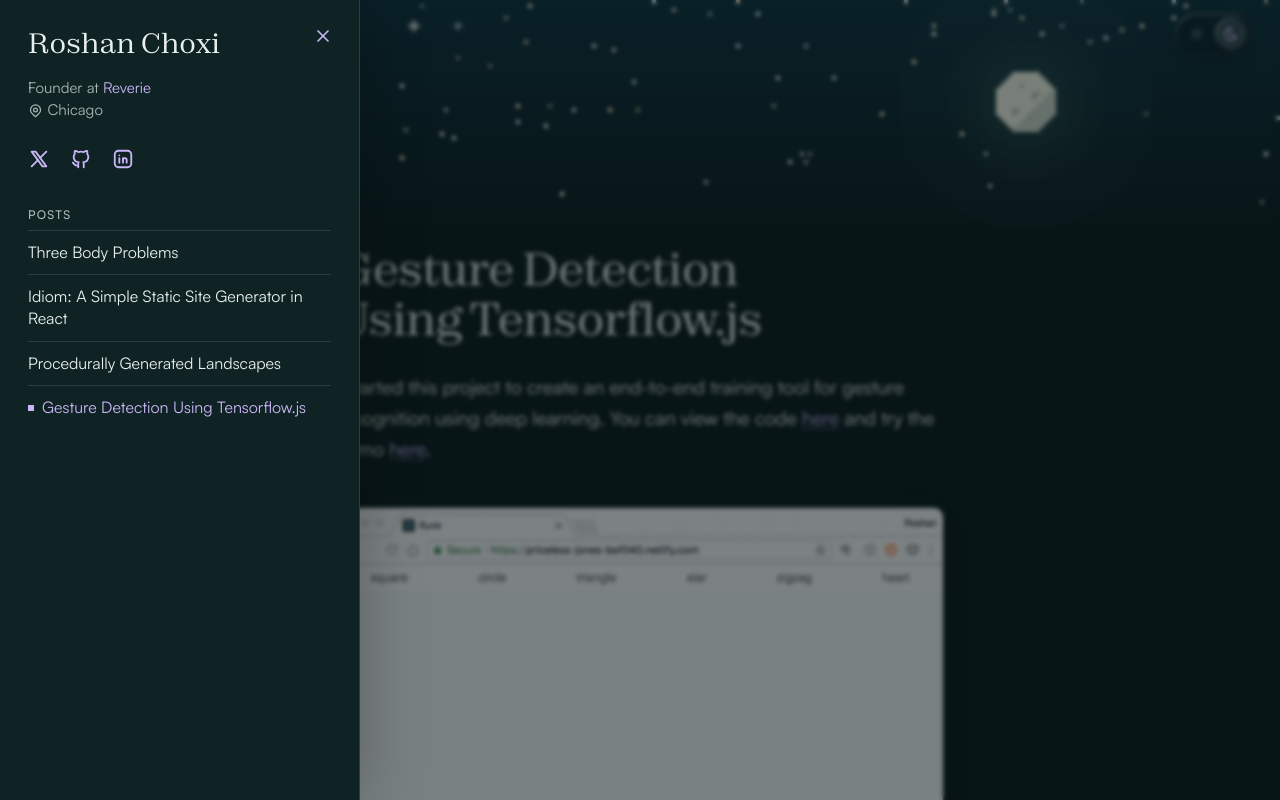
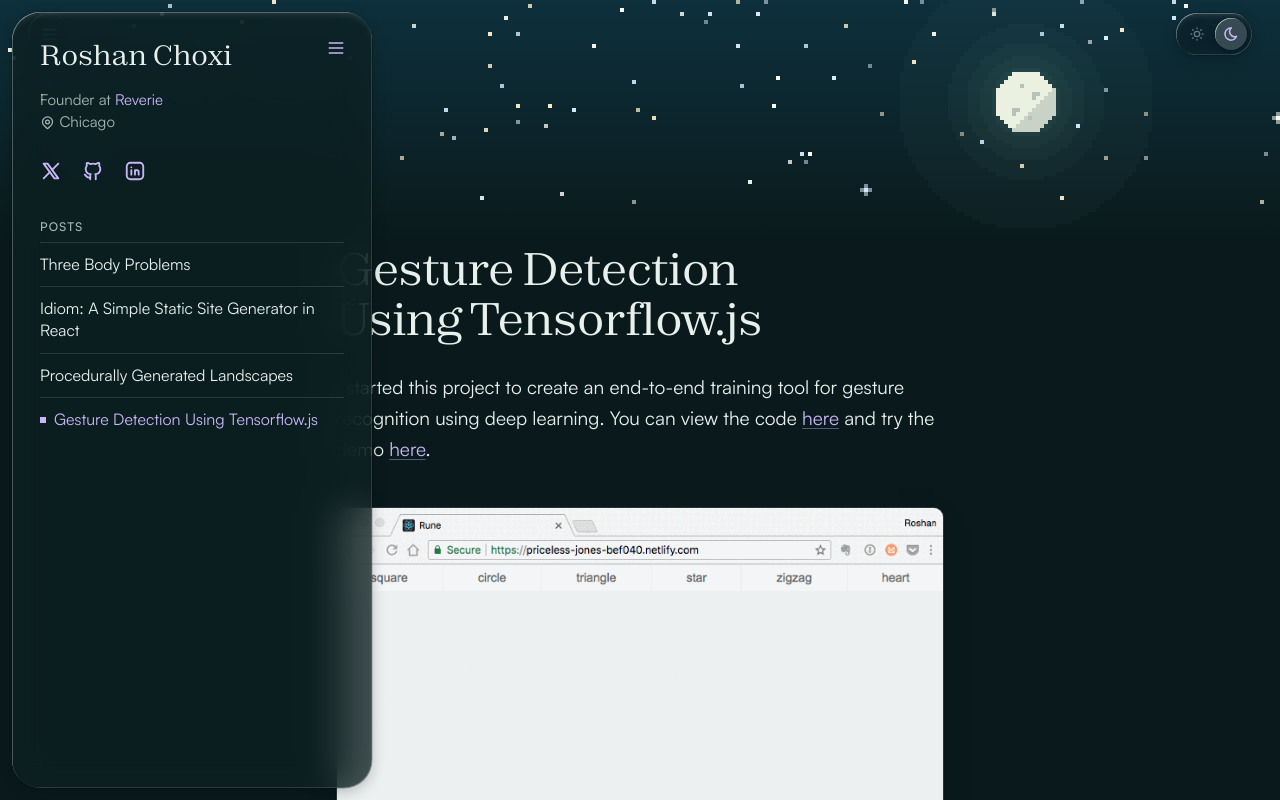
Before and after one commit to choxi/choxi.github.io, a Next.js app: page /posts/gesture-detection-using-tensorflowjs in a window 1280 px wide. Both pictures are taken after a click on the button 49 px from the left and 34 px from the top of the page. Shown: the top 800 px of the page. Built offline with nearby package versions, Linux system fonts and the light colour scheme.

Commit message:
makes the drawer a floating liquid glass panel without blurring or dimming the page, closes it with the menu icon, and slows the sky animations to 40% speed

```diff
--- a/app/components/post-chrome.tsx
+++ b/app/components/post-chrome.tsx
@@ -149,7 +149,7 @@ export default function PostChrome() {
       <dialog
         id="site-drawer"
         ref={dialog}
-        className="drawer"
+        className="drawer glass"
         aria-label="Menu"
         tabIndex={-1}
         onClick={onDialogClick}
@@ -161,8 +161,9 @@ export default function PostChrome() {
       >
         <button type="button" className="drawer-close" onClick={close} aria-label="Close menu">
           <TablerIcon size={20}>
-            <path d="M18 6l-12 12" />
-            <path d="M6 6l12 12" />
+            <path d="M4 6l16 0" />
+            <path d="M4 12l16 0" />
+            <path d="M4 18l16 0" />
           </TablerIcon>
         </button>
         <Sidebar />
--- a/app/components/sky-scene.tsx
+++ b/app/components/sky-scene.tsx
@@ -19,6 +19,10 @@ type Theme = "day" | "night";
 
 const PX = 4;
 const FPS_INTERVAL = 1000 / 12;
+// Everything in the sky runs at this fraction of its natural pace, so the
+// twinkling, the breathing glow, the rays and the drifting clouds stay
+// gentle at the top of the page.
+const SPEED = 0.4;
 
 function mulberry32(seed: number) {
   return () => {
@@ -235,7 +239,7 @@ export default function SkyScene({ className }: { className?: string }) {
     let visible = true;
 
     const render = () => {
-      if (layout) draw(ctx, layout, currentTheme(), still ? 0 : (performance.now() - start) / 1000);
+      if (layout) draw(ctx, layout, currentTheme(), still ? 0 : ((performance.now() - start) / 1000) * SPEED);
     };
 
     const fit = () => {
--- a/app/posts/post-page.css
+++ b/app/posts/post-page.css
@@ -281,21 +281,37 @@
 
 /* ---------- Drawer ---------- */
 
+/* A floating panel of liquid glass, the same material as the top bar's
+   controls (.glass) but with a stronger tint so its text reads clearly over
+   whatever is behind it. */
 .drawer {
   position: fixed;
-  inset: 0 auto 0 0;
-  width: min(360px, 88vw);
-  height: 100dvh;
+  inset: 12px auto 12px 12px;
+  width: min(360px, calc(100vw - 48px));
+  height: calc(100dvh - 24px);
   max-width: none;
   max-height: none;
   margin: 0;
   padding: 28px 28px 36px;
   border: 0;
-  border-right: 1px solid var(--rule);
-  background: var(--drawer-bg);
+  border-radius: 28px;
   color: var(--ink);
   overflow-y: auto;
-  box-shadow: 0 0 60px rgb(0 0 0 / 0.25);
+}
+
+[data-theme="night"] .drawer.glass {
+  --glass-bg: color-mix(in srgb, #0f2224 74%, transparent);
+  --glass-brightness: 0.7;
+}
+
+[data-theme="day"] .drawer.glass {
+  --glass-bg: rgb(250 249 252 / 0.66);
+  --glass-brightness: 1.04;
+}
+
+.drawer.glass {
+  -webkit-backdrop-filter: blur(18px) saturate(1.7) brightness(var(--glass-brightness));
+  backdrop-filter: blur(18px) saturate(1.7) brightness(var(--glass-brightness));
 }
 
 /* The drawer itself takes focus when it opens (see post-chrome.tsx); it
@@ -308,18 +324,18 @@
   animation: drawer-in 280ms cubic-bezier(0.2, 0.8, 0.2, 1);
 }
 
+/* The page behind stays sharp and undimmed; the backdrop only catches the
+   click that closes the drawer. */
 .drawer::backdrop {
-  background: rgb(6 16 18 / 0.5);
-  -webkit-backdrop-filter: blur(2px);
-  backdrop-filter: blur(2px);
+  background: transparent;
 }
 
 .drawer[open]::backdrop {
   animation: backdrop-in 280ms ease;
 }
 
-/* Closing: slides back out to the left while the page brightens, then
-   post-chrome.tsx closes the dialog. */
+/* Closing: slides back out to the left, then post-chrome.tsx closes the
+   dialog. */
 .drawer[open][data-closing] {
   animation: drawer-out 220ms cubic-bezier(0.4, 0, 1, 1) forwards;
 }
@@ -328,15 +344,16 @@
   animation: backdrop-out 220ms ease forwards;
 }
 
+/* -100% plus its 12px inset and shadow, so it's fully off screen. */
 @keyframes drawer-in {
   from {
-    transform: translateX(-100%);
+    transform: translateX(calc(-100% - 40px));
   }
 }
 
 @keyframes drawer-out {
   to {
-    transform: translateX(-100%);
+    transform: translateX(calc(-100% - 40px));
   }
 }
 
@@ -356,7 +373,8 @@ html:has(.drawer[open]) {
   overflow: hidden;
 }
 
-/* A plain accent-coloured ✕. */
+/* Closes the drawer: a plain accent-coloured menu icon, matching the button
+   that opened it. */
 .drawer-close {
   position: absolute;
   top: 20px;
```
